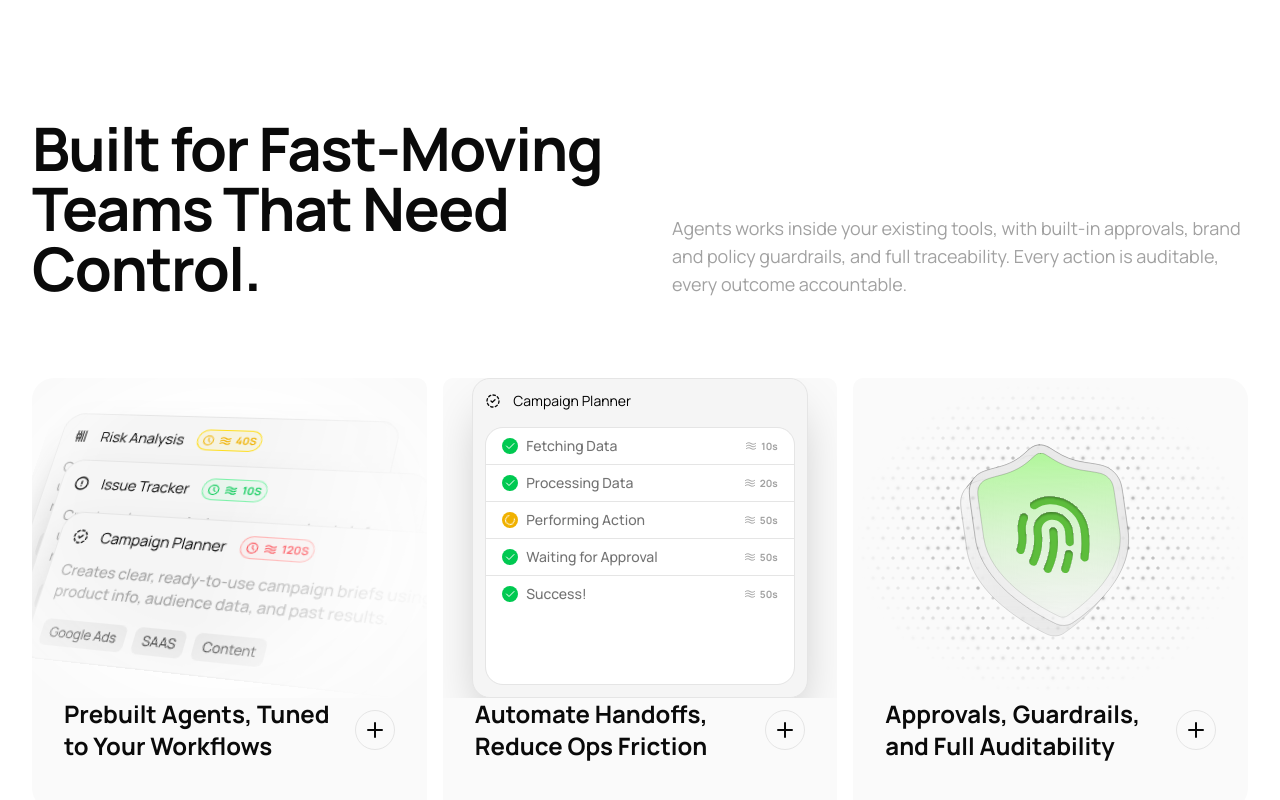
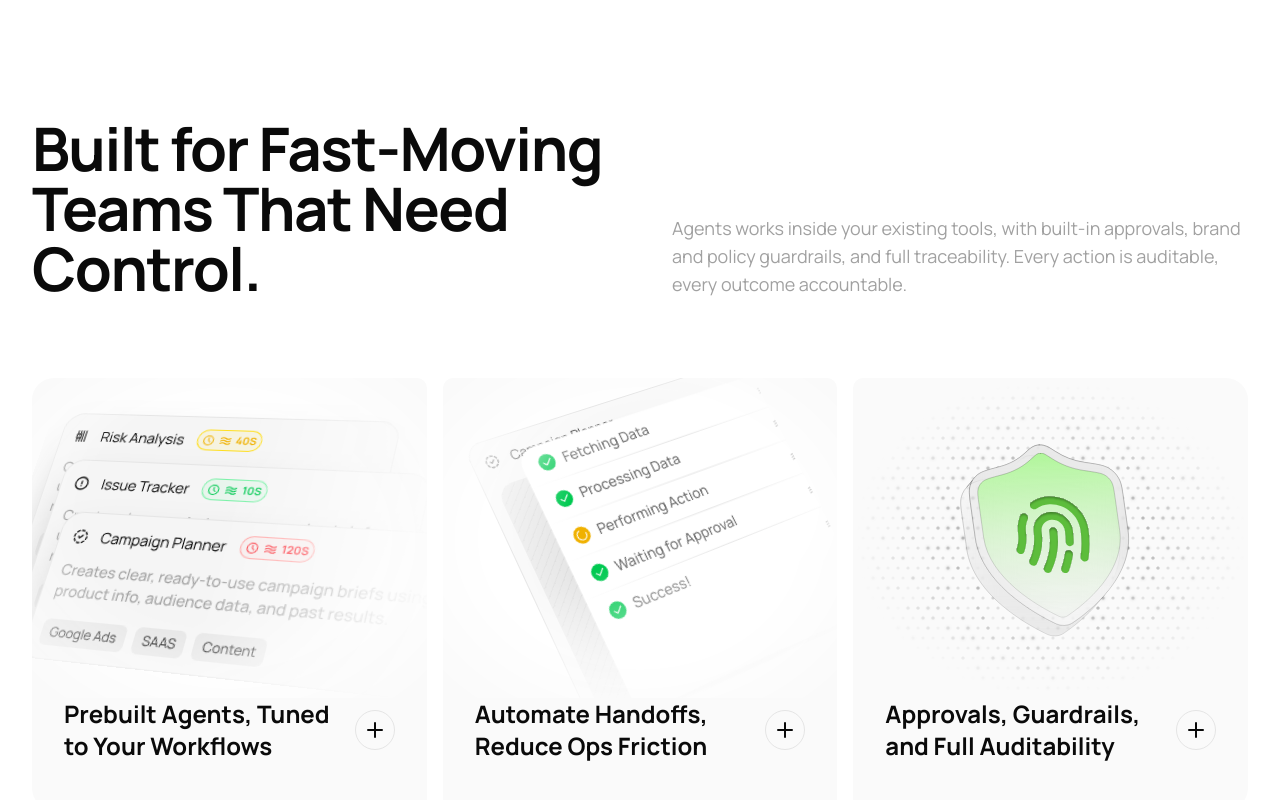
Before and after one commit to Kise07/yt-taiiwindCss-v4, a Next.js app in the folder build-pro-template-11/: page / in a window 1280 px wide. Shown: the part 1611-2411 px from the top of the page. Built offline with nearby package versions, Linux system fonts and the light colour scheme.

Commit message:
feat: SkeletonSecond is Done
group, group-hover, scale, group-hover:scale, no:-overflow-hidden, more.

```diff
--- a/build-pro-template-11/components/features/index.tsx
+++ b/build-pro-template-11/components/features/index.tsx
@@ -34,7 +34,7 @@ export const Features = () => {
           </CardContent>
         </Card>
         <Card>
-          <CardSkeleton noEffect>
+          <CardSkeleton>
             <SkeletonTwo />
           </CardSkeleton>
           <CardContent>
--- a/build-pro-template-11/components/features/skeletons/second.tsx
+++ b/build-pro-template-11/components/features/skeletons/second.tsx
@@ -9,8 +9,12 @@ import {
 export const SkeletonTwo = () => {
   return (
     <div
+      style={{
+        transform: "rotateY(20deg) rotateX(20deg) rotateZ(-20deg)",
+      }}
       className={cn(
-        "mx-auto my-auto flex h-full w-full max-w-[85%] flex-col rounded-2xl border border-neutral-200 bg-neutral-100 p-3 shadow-2xl dark:border-neutral-700",
+        "group mx-auto my-auto flex h-full w-full max-w-[85%] flex-col rounded-2xl border border-neutral-300 bg-neutral-100 mask-b-from-50% mask-radial-from-50% p-3 shadow-2xl dark:border-neutral-700",
+        "translate-x-10",
         "[--pattern-fg:var(--color-neutral-950)]/5 dark:[--pattern-fg:var(--color-white)]/10",
       )}
     >
@@ -20,30 +24,34 @@ export const SkeletonTwo = () => {
           Campaign Planner
         </p>
       </div>
-      <div className="relative mt-4 flex-1 overflow-hidden rounded-2xl border border-neutral-200 bg-neutral-200">
+      <div className="relative mt-4 flex-1 rounded-2xl border border-neutral-200 bg-neutral-200">
         <Pattern />
-        <div className="absolute inset-0 h-full w-full divide-y divide-neutral-200 bg-white">
+        <div className="absolute inset-0 h-full w-full translate-x-12 -translate-y-4 scale-110 rounded-2xl bg-white transition-all duration-300 group-hover:translate-x-0 group-hover:-translate-y-0 group-hover:scale-100">
           <Row
             icon={<IconCheck className="size-3 fill-green-500 stroke-white" />}
             text="Fetching Data"
             time="10s"
           />
+          <GradientHr />
           <Row
             icon={<IconCheck className="size-3 fill-green-500 stroke-white" />}
             text="Processing Data"
             time="20s"
           />
+          <GradientHr />
           <Row
             icon={<IconLoader2 className="size-3 animate-spin text-white" />}
             text="Performing Action"
             time="50s"
             variant="warning"
           />
+          <GradientHr />
           <Row
             icon={<IconCheck className="size-3 fill-green-500 stroke-white" />}
             text="Waiting for Approval"
             time="50s"
           />
+          <GradientHr />
           <Row
             icon={<IconCheck className="size-3 fill-green-500 stroke-white" />}
             text="Success!"
@@ -52,6 +60,12 @@ export const SkeletonTwo = () => {
         </div>
       </div>
     </div>
+  );
+};
+
+const GradientHr = () => {
+  return (
+    <div className="h-px w-full bg-gradient-to-r from-transparent via-neutral-200 to-transparent"></div>
   );
 };
 
```
